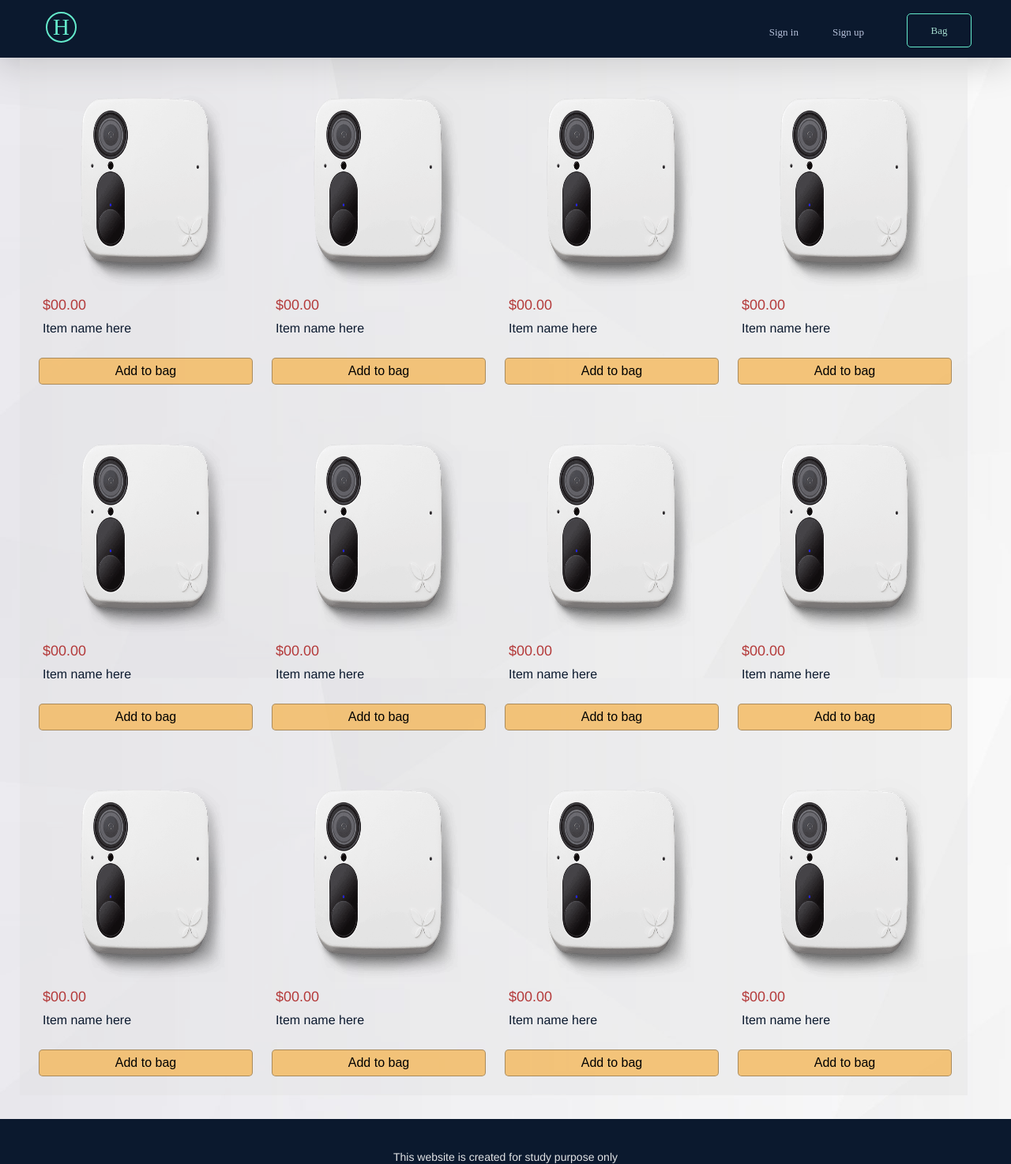
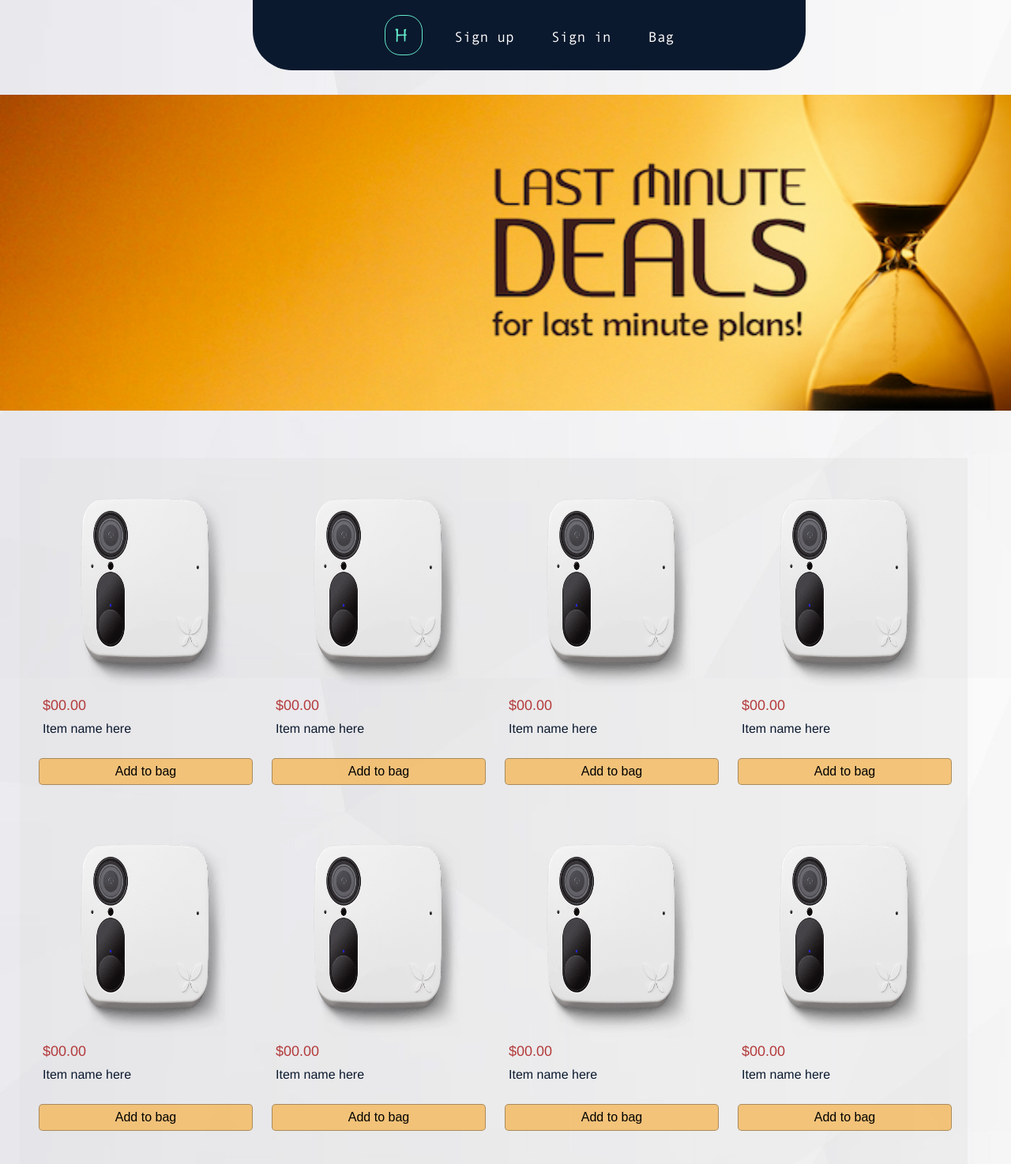
Before and after one commit to alansmathew/Home_Security, a PHP site: page /home.html in a window 1280 px wide. Shown: the top 1474 px of the page at 79% size. Run offline with PHP 8.4, Linux system fonts and the light colour scheme.

Commit message:
Add files via upload

```diff
--- a/css/style.css
+++ b/css/style.css
@@ -6,6 +6,18 @@ body{
     font-size:12px;
     margin:0px;
     padding:0px;
+}
+@font-face{
+    font-family: Herculanum;
+    src:url("fonts/Herculanum.ttf");
+}
+@font-face{
+    font-family: Sans Serif;
+    src:url("fonts/Microsoft Sans Serif.ttf");
+}
+@font-face{
+    font-family: Andale Mono;
+    src:url("fonts/Andale Mono.ttf");
 }
 .inner{
     /* background-color: rgba(255, 255, 255, 0.577); */
@@ -82,57 +94,14 @@ hr{
     height:.1px;
 }
 
-.nav{
-    background: rgb(11,	25,	46);
-    overflow: hidden;
-    padding:20px 0px 24px 0px;
-    font-family:Andale Mono;
-    font-size: 13px;
-    box-shadow: rgba(0, 0, 0, 0.253) 0px 1px 50px;
+#nav a{
+    text-decoration: none;
+    color:white;
+    font-size: 18px;
+    margin:20px;
 }
-.nav ul li a{
-    text-decoration: none;
-    padding-right: 43px;
-    color:rgb(182, 193, 218);
-    float:right;
-}
-.nav ul li {
-    list-style: none;
-    margin:0px 143px 0px 0px;
-}
-.nav ul li a:hover{
-    color: rgb(100,234,203)
-}
-.resume{
-    top:17px;
-    color:rgb(163, 218, 205);
-    right:50px;
-    padding-top:13px;
-    text-align: center;
-    width:80px;
-    height:28px;
-    border:1px solid rgb(100,234,203);
-    border-radius:5px;
-    position: absolute;
-}
-.logo{
-    margin:12px 0px 0px 58px;
-    border:2px  solid;
-    width:35px;
-    height:35px;
-    border-radius:50px;
+#nav a:hover{
     color:rgb(100,234,203);
-    position: absolute;
-    top:3px;
-}
-.a{
-    margin-top:1px;
-    font-family: Herculanum;
-    font-size: 29px;
-    text-align: center;
-}
-.logo:hover{
-    background: rgb(24, 37, 54);
 }
 .foot{
     margin-top:30px;
--- a/home.html
+++ b/home.html
@@ -5,6 +5,7 @@
         <link href="css/style.css" rel="stylesheet" type="text/css" />
         <style>
         .margin{
+            top:300px;
             width:1230px;
             margin:auto;
         }
@@ -77,26 +78,99 @@
         .ct:hover{
             border:solid black 1px;
         }
+        #nav{
+            font-family:Andale Mono;
+            position: sticky;
+            top:0px;
+            width:100%;
+            padding:30px;
+            background-color:rgb(11,25,	46);
+            text-align: center;
+        }
+        #nav a{
+            text-decoration: none;
+            color:white;
+            font-size: 18px;
+            margin:20px;
+        }
+        #nav a:hover{
+            color:rgb(100,234,203);
+        }
+        #main{
+            position: relative;
+            background-color: rgb(11,25,46);
+            width:100%;
+            height:680px;
+            display: block;
+        }
+        @keyframes this {
+            from{
+                    z-index: 1000;
+                    top:700px;
+                    border-radius:0px 0px 0px 0px
+                }
+            to{
+                top:0px;
+                width:50%;
+                border-radius:0px 0px 50px 50px;
+            }
+        }
+        .slider{
+            margin:120px 0px 20px 0px;
+	        /* margin:65 0 0; */
+	        width:100%;
+	        height:55vh;
+        }
+        .slider img{
+	        width:100%;
+	        height:50vh;
+	        position:absolute;
+	        animation:15s fade ease infinite;
+        }
+        .slider img:nth-of-type(1){animation-delay:12s;}
+        .slider img:nth-of-type(2){animation-delay:9s;}
+        .slider img:nth-of-type(3){animation-delay:6s;}
+        .slider img:nth-of-type(4){animation-delay:3s;}
+        .slider img:nth-of-type(5){animation-delay:0s;}
+        @keyframes fade{
+            0%{opacity:1;}
+            17%{opacity:1;}
+            25%{opacity:0;}
+            92%{opacity:0;}
+            100%{opacity:1;}
+        }
         </style>
+         <script>
+                function fn(){
+                    document.getElementById("main").style.cssText="display:none;"
+                    document.getElementById("nav").style.cssText="z-index: 1000;position:fixed;animation:this ease-in .7s;border-radius:0px 0px 50px 50px;margin-left:25%;width:50%;";
+                }
+        </script>
     </head>
-    <body>
-         <!-- navigator -->
-        <div class="nav">
-                <ul>
-                    <li><a href="reg.html">Sign up</a></li>
-                    <li><a href="login.html">Sign in</a></li>
-                </ul>
-                <a href="cart.html">
-                    <div class="resume">Bag</div>
-                </a>
-                <a href="home.html"><div class="logo">
-                        <div class="a" style="color:rgb(100,234,203);">
-                            H
-                    </div>
-                </a>
+    <body onscroll="fn()">
+
+        <div id="main">
+            <div class="container">
+                    <h1> Home Security</h1>
+                    <h2>This website provides the best ever home security applainces</h2>
             </div>
         </div>
          <!-- navigator -->
+        <div id="nav">
+                <a href="home.html" style="border-radius:20px;padding:10px 8px 10px 10px;font-size: 29px;font-family: Herculanum;color:rgb(100,234,203);border:1px solid rgb(100,234,203); "> H
+                </a>
+                <a href="reg.html">Sign up</a>
+                <a href="login.html">Sign in</a>
+                <a href="cart.html">Bag</a>
+        </div>
+         <!-- navigator -->
+         <div class=slider>
+                <img src="images/1.jpg">
+                <img src="images/2.jpg">
+                <img src="images/3.jpg">
+                <img src="images/4.jpg">
+                <img src="images/5.jpg">
+         </div>
     <div class="margin">
         <div class="item_class">
             <a href="item.html">
```
Also changed, not shown: other parts of css/style.css (+53 -2 lines), cart.html (+19 -13 lines), item.html (+20 -2 lines), login.html (+17 -13 lines), reg.html (+17 -13 lines), fonts/Andale Mono.ttf (added), fonts/Herculanum.ttf (added), fonts/Microsoft Sans Serif.ttf (added), images/1.jpg (added), images/2.jpg (added), images/3.jpg (added), images/4.jpg (added), images/5.jpg (added).
